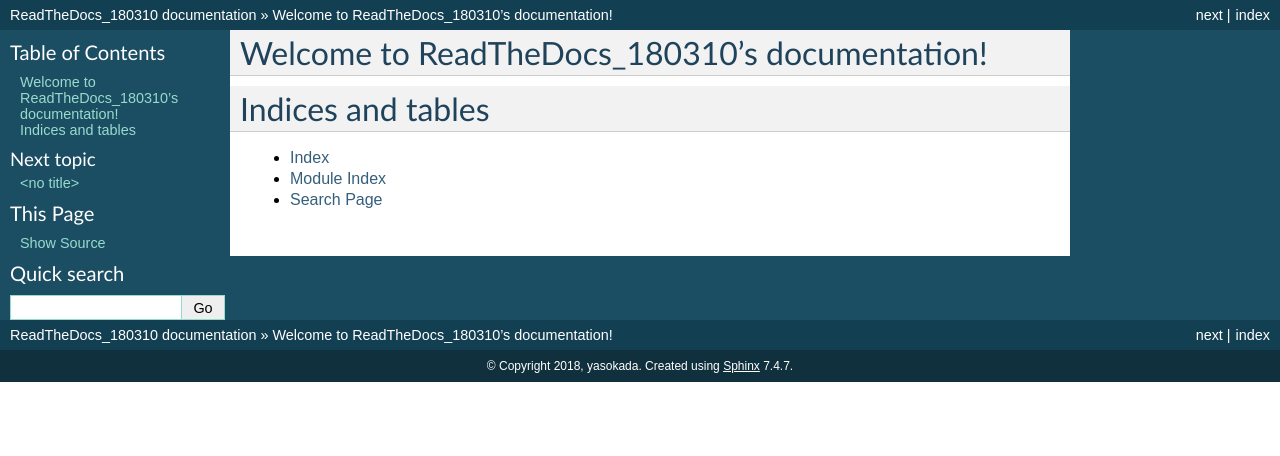
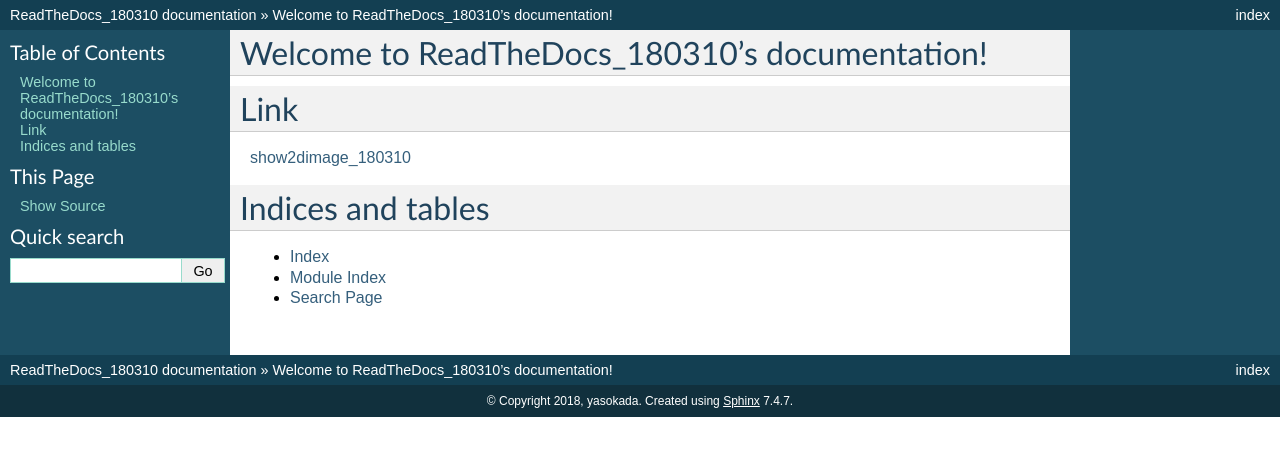
Before and after one commit to yasokada/ReadTheDocs_180310, a Sphinx documentation site: the page built from docs/index.rst, in a window 1280 px wide. Shown: the top 456 px of the page. Built offline with Sphinx 7.4.7, drawn with Linux system fonts in a browser that asks for light colours.

Commit message:
index.rst: add link to .ipynb file

```diff
--- a/docs/index.rst
+++ b/docs/index.rst
@@ -10,8 +10,11 @@ Welcome to ReadTheDocs_180310's documentation!
    :maxdepth: 2
    :caption: Contents:
 
-   show2dimage_180310.ipynb
 
+Link
+====
+
+`show2dimage_180310 <https://github.com/yasokada/ReadTheDocs_180310/blob/master/docs/show2dimage_180310.ipynb>`_
 
 
 Indices and tables
```
